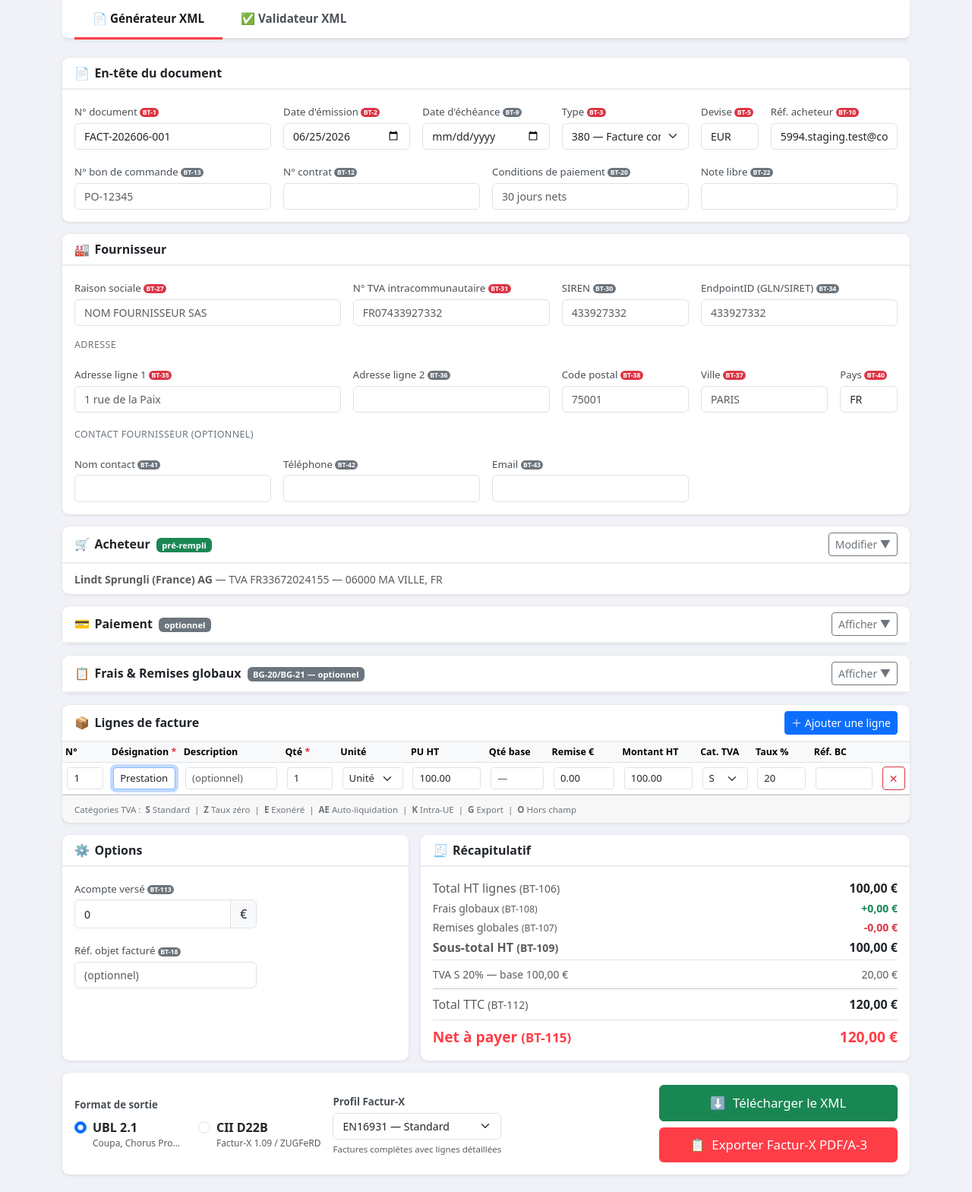
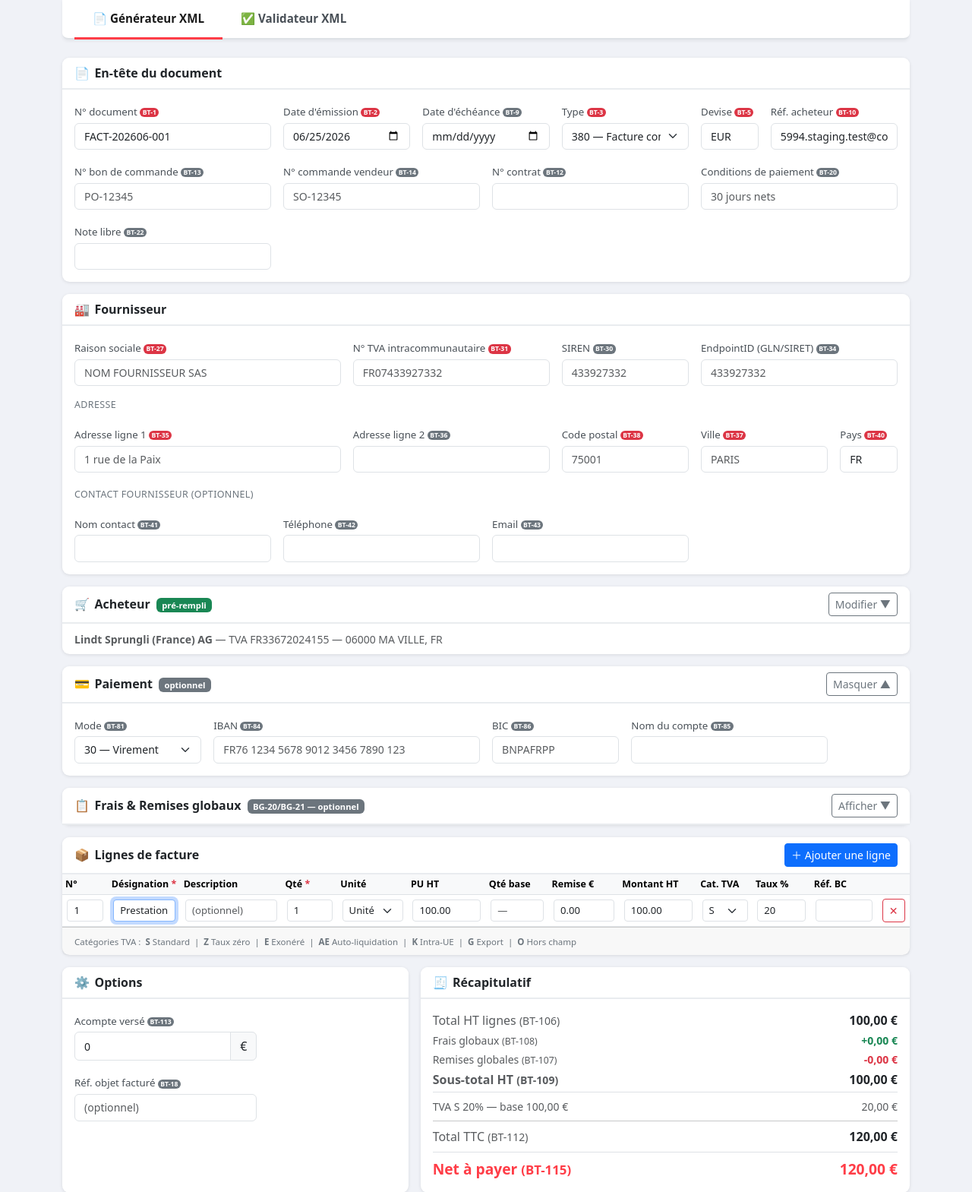
Before and after one commit to Amaldonado-bp/xml_generator, a Flask app: page / in a window 1280 px wide. Shown: the part 115-1684 px from the top of the page at 76% size. Run offline with Flask 3, Linux system fonts and the light colour scheme; some libraries are stand-ins or nearby versions.

Commit message:
Fix IBAN visible + audit champs complet
- Paiement : section ouverte par défaut (IBAN/BIC/RIB toujours visible)
  → PayeeFinancialAccount UBL et PayeePartyCreditorFinancialAccount CII
    générés dès que l'IBAN est renseigné
- UI : ajout champ N° commande vendeur (BT-14, inv_sales_order_ref)
- collectData() : sales_order_ref collecté
- CII build_cii() : SellerOrderReferencedDocument (BT-14) ajouté

Audit complet des champs : tous les champs UI correspondent
à leur BT dans UBL et CII — aucun autre champ manquant détecté.

Co-Authored-By: Claude Sonnet 4.6 <noreply@anthropic.com>

```diff
--- a/invoice_generator.py
+++ b/invoice_generator.py
@@ -566,6 +566,8 @@ def build_cii(d: dict, profile: str = "EN16931") -> str:
         bid.set("schemeID", "VA")
     if inv.get("purchase_order_ref"):
         _t(ET.SubElement(hta, ram("BuyerOrderReferencedDocument")), ram("IssuerAssignedID"), inv["purchase_order_ref"])
+    if inv.get("sales_order_ref"):                                         # BT-14
+        _t(ET.SubElement(hta, ram("SellerOrderReferencedDocument")), ram("IssuerAssignedID"), inv["sales_order_ref"])
     if inv.get("contract_ref"):
         _t(ET.SubElement(hta, ram("ContractReferencedDocument")), ram("IssuerAssignedID"), inv["contract_ref"])
 
--- a/templates/index.html
+++ b/templates/index.html
@@ -312,6 +312,10 @@
               <input id="inv_purchase_order_ref" class="form-control" placeholder="PO-12345">
             </div>
             <div class="col-md-3">
+              <label class="form-label">N° commande vendeur <span class="badge bg-secondary badge-req">BT-14</span></label>
+              <input id="inv_sales_order_ref" class="form-control" placeholder="SO-12345">
+            </div>
+            <div class="col-md-3">
               <label class="form-label">N° contrat <span class="badge bg-secondary badge-req">BT-12</span></label>
               <input id="inv_contract_ref" class="form-control">
             </div>
@@ -483,9 +487,9 @@
       <div class="card mb-3">
         <div class="card-header d-flex justify-content-between align-items-center">
           <span><span class="icon">💳</span>Paiement <span class="badge bg-secondary ms-1" style="font-size:.7em">optionnel</span></span>
-          <button type="button" class="btn btn-sm btn-outline-secondary" onclick="toggleSection('paymentBody', this)">Afficher ▼</button>
+          <button type="button" class="btn btn-sm btn-outline-secondary" onclick="toggleSection('paymentBody', this)">Masquer ▲</button>
         </div>
-        <div id="paymentBody" class="card-body" style="display:none">
+        <div id="paymentBody" class="card-body">
           <div class="row g-3">
             <div class="col-md-2">
               <label class="form-label">Mode <span class="badge bg-secondary badge-req">BT-81</span></label>
@@ -1090,7 +1094,7 @@ function collectData() {
       id: v('inv_id'), issue_date: v('inv_issue_date'), due_date: v('inv_due_date'),
       type_code: v('inv_type_code'), currency: v('inv_currency'),
       buyer_reference: v('inv_buyer_reference'), buyer_accounting_ref: v('inv_buyer_accounting_ref'),
-      purchase_order_ref: v('inv_purchase_order_ref'), contract_ref: v('inv_contract_ref'),
+      purchase_order_ref: v('inv_purchase_order_ref'), sales_order_ref: v('inv_sales_order_ref'), contract_ref: v('inv_contract_ref'),
       note: v('inv_note'), payment_terms_note: v('inv_payment_terms_note'),
       preceding_invoice_ref:  v('inv_preceding_ref'),
       preceding_invoice_date: v('inv_preceding_date'),
```
